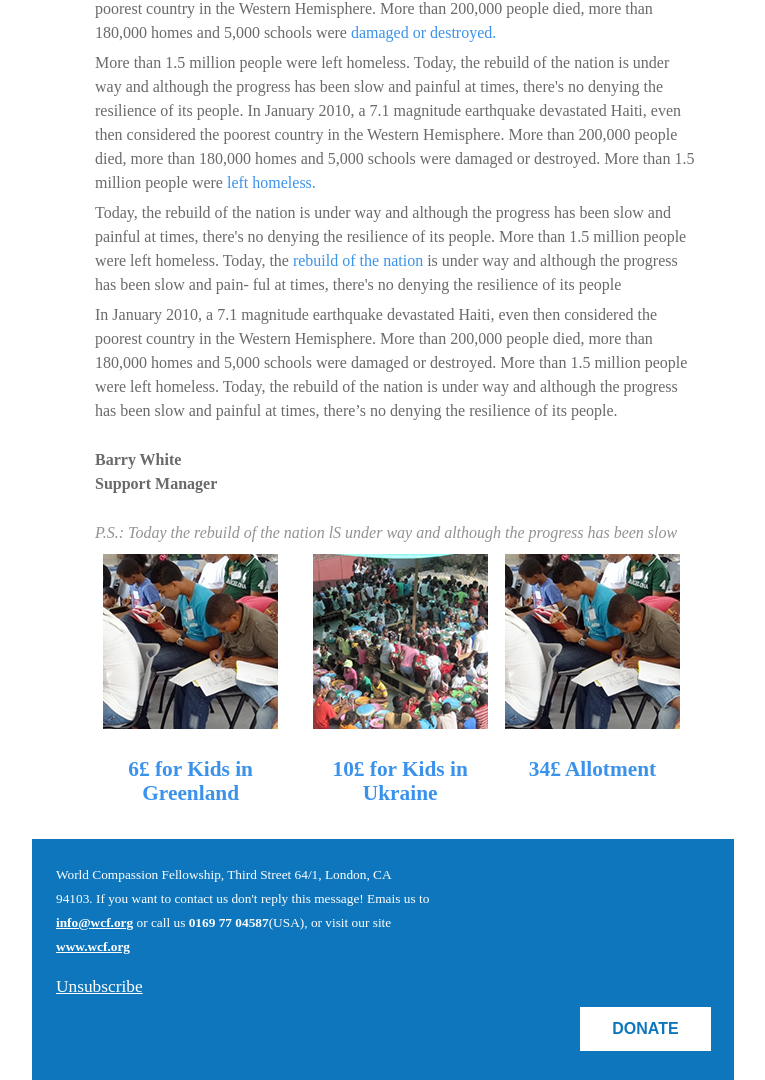
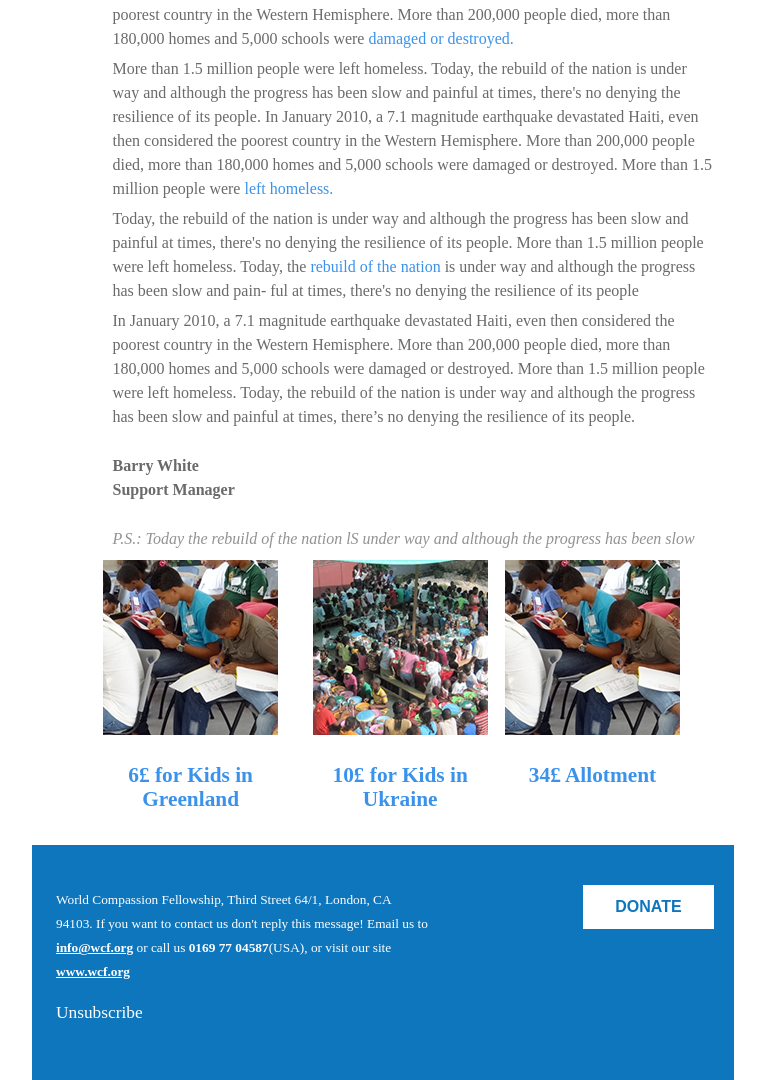
Before and after one commit to deathliger13/EmailDev, a plain HTML site: page index.html in a window 1280 px wide. Shown: the part 561-1641 px from the top of the page, without its empty margins (257-1022 px from the left). Drawn offline with Linux system fonts and the light colour scheme.

Commit message:
Email - v1.1, fixed with Gmail & Web Outlook

```diff
--- a/index.html
+++ b/index.html
@@ -3,36 +3,44 @@
 <head>
     <meta charset="UTF-8">
     <title>Email</title>
-    <style type="text/css"></style>
+    <style type="text/css">
+
+    </style>
 </head>
 <body>
 <table align="center">
     <tbody>
     <tr>
         <td>
-<table class="header" style="background: #0e76bc; width: 100%;">
+            <table class="header" style="background: #0e76bc; width: 700px; mso-default-width: 700px" align="center">
                 <tbody>
                 <tr>
                     <td><img src="img/logo.png" alt="404"></td>
-        <td style="padding-left: 250px;"><a href="#" style="color: #fff; -webkit-text-size-adjust: 100%; font-size: 12pt ">view in browser</a></td>
+                    <td style="padding-left: 250px;"><a href="http://localhost:63342/EmailDev/index.html" style="color: #ffffff;mso-color-alt: #ffffff; -webkit-text-size-adjust: 100%; font-size: 12pt; text-decoration: underline; ">view in browser</a></td>
                 </tr>
                 </tbody>
             </table>
+            <table align="center" width="100%"><tbody>
+            <tr>
+                <td>
                     <img src="img/headphoto.png" alt="404" style="width: 600px; padding-left: 50px;">
-<table width="600px">
+                </td>
+            </tr>
+            </tbody></table>
+            <table width="600px" align="center">
                 <tr>
                     <td style="padding-top: 15px; ">
-            <table ><tbody><tr><td style="padding-left: 50px;">
+                        <table align="center" ><tbody><tr><td style="padding-left: 50px;">
                             <h2 style="width: 600px;padding-left: 10px; padding-right: 10px; color: #3a92eb; font-size: 22pt; -webkit-text-size-adjust: 100%; line-height: 18pt">Haiti/Port-Au—Prince — food/nutrition
                                 program</h2></td></tr></tbody></table>
-            <table><tbody><tr><td style="padding-left: 60px;">
+                        <table align="center"><tbody><tr><td style="padding-left: 60px;">
                             <p style="width: 600px; font-size: 12pt; color: #6a6a6a; line-height: 18pt">
                                 In January 2010, a 7.1 magnitude earthquake devastated Haiti, even then
                                 considered the poorest country in the Western Hemisphere. More than
                                 200,000 people died, more than 180,000 homes and 5,000 schools were
                                 <span style="color: #3a92eb">damaged or destroyed.</span></p></td></tr></tbody></table>
 
-            <table><tbody><tr><td style="padding-left: 60px;"><p style="width: 600px;font-size: 12pt; color: #6a6a6a; line-height: 18pt">More than 1.5 million people were left homeless. Today, the rebuild of the
+                        <table align="center"><tbody><tr><td style="padding-left: 60px;"><p style="width: 600px;font-size: 12pt; color: #6a6a6a; line-height: 18pt">More than 1.5 million people were left homeless. Today, the rebuild of the
                             nation is under way and although the progress has been slow and painful at
                             times, there's no denying the resilience of its people. In January 2010, a 7.1
                             magnitude earthquake devastated Haiti, even then considered the poorest
@@ -41,7 +49,7 @@
                             than 1.5 million people were <span style =  "color: #3a92eb">left homeless.</span></p>
                         </td></tr></tbody></table>
 
-            <table><tbody><tr><td style="padding-left: 60px;">
+                            <table align="center"><tbody><tr><td style="padding-left: 60px;">
                                 <p style="width: 600px;font-size: 12pt; color: #6a6a6a; line-height: 18pt">Today, the rebuild of the nation is under way and although the progress has
                                     been slow and painful at times, there's no denying the resilience of its
                                     people. More than 1.5 million people were left homeless. Today, the <span style =  "color: #3a92eb">rebuild
@@ -49,7 +57,7 @@
                                     ful at times, there's no denying the resilience of its people</p>
                             </td></tr></tbody></table>
 
-            <table><tbody><tr><td style="padding-left: 60px;">
+                            <table align="center"><tbody><tr><td style="padding-left: 60px;">
                                 <p style="width: 600px;font-size: 12pt; color: #6a6a6a; line-height: 18pt">In January 2010, a 7.1 magnitude earthquake devastated Haiti, even then
                                     considered the poorest country in the Western Hemisphere. More than
                                     200,000 people died, more than 180,000 homes and 5,000 schools were
@@ -58,11 +66,11 @@
                                     has been slow and painful at times, there’s no denying the resilience of its
                                     people.</p>
                             </td></tr></tbody></table>
-            <table><tbody><tr><td style="padding-left: 60px; padding-top: 20px">
+                            <table align="center"><tbody><tr><td style="padding-left: 60px; padding-top: 20px">
                                 <p style="width: 600px; font-size: 12pt; color: #6a6a6a; line-height: 18pt; -webkit-text-size-adjust: 100%"><b>Barry White
                                     <br>Support Manager</br></b></p>
                             </td></tr></tbody></table>
-            <table><tbody><tr><td style="padding-left: 60px; padding-top: 20px">
+                            <table align="center"><tbody><tr><td style="padding-left: 60px; padding-top: 20px">
                                 <p style="width: 600px; font-size: 12pt; color: #929292; line-height: 18pt; -webkit-text-size-adjust: 100%"><i>P.S.: Today the rebuild of the nation lS under way and although the progress
                                     has been slow</i></p>
                             </td></tr></tbody></table>
@@ -79,26 +87,26 @@
                             </tr>
                             </tbody>
                         </table>
-<table class="footer" style="width: 700px; height: 300px" align="center">
+                        <table class="footer" style="width: 700px; height: 300px" align="center" width="100%">
                             <tbody>
                             <tr>
                                 <td style = "background: #0e76bc">
-        <table width="400px" style=" padding-left: 20px; padding-top: 20px;">
+                                    <table width="400px" style=" padding-left: 20px; padding-top: 20px; float: left">
                                         <tbody>
                                         <tr>
                                             <td>
-                   <p style=" font-size: 10pt;color: #fff; line-height: 18pt; -webkit-text-size-adjust: 100% ">World Compassion Fellowship, Third Street 64/1, London, CA
+                                                <p style=" font-size: 10pt;color: #ffffff;mso-color-alt: #ffffff; line-height: 18pt; -webkit-text-size-adjust: 100% ">World Compassion Fellowship, Third Street 64/1, London, CA
                                                     94103. If you want to contact us don't reply this message!
-                    Emais us to <a href="#" style = "font-size: 10pt;color: #fff; line-height: 18pt; -webkit-text-size-adjust: 100%"><b>info@wcf.org</b></a> or call us <b>0169 77 04587</b>(USA),
-                    or visit our site <a href="#" style = "font-size: 10pt;color: #fff; line-height: 18pt; -webkit-text-size-adjust: 100%"><b>www.wcf.org</b></a></p>
+                                                    Email us to <a href="#" style = "font-size: 10pt;color: #ffffff;mso-color-alt: #ffffff; line-height: 18pt; -webkit-text-size-adjust: 100%"><b>info@wcf.org</b></a> or call us <b>0169 77 04587</b>(USA),
+                                                    or visit our site <a href="https://www.wcf.org" style = "mso-color-alt: #ffffff;font-size: 10pt;color: #fff; line-height: 18pt; -webkit-text-size-adjust: 100%"><b>www.wcf.org</b></a></p>
 
-                    <a href="#" style = "font-size: 13pt;color: #fff; line-height: 22pt; -webkit-text-size-adjust: 100%;">Unsubscribe</a>
+                                               <unsubscribe style = "font-size: 13pt;color: #fff;mso-color-alt: #ffffff; line-height: 22pt; -webkit-text-size-adjust: 100%;">Unsubscribe</unsubscribe>
                                             </td>
                                         </tr>
                                         </tbody>
                                     </table>
-                <table align="right"><tbody><tr>
-                <td width="150px" style="" ><button style="width: 131px;height: 44px; font-size: 12pt; line-height: 18pt; background: #fff; color: #0e76bc; border: none"><b>DONATE</b></button>
+                                    <table align="right" border="0" cellspacing="0" cellpadding="0" ><tbody><tr>
+                                        <td width="150px" style="padding-top: 20px;" ><a href="http://google.com"><button style="width: 131px;height: 44px; font-size: 12pt; mso-color-alt: #ffffff; line-height: 18pt; background: #ffffff; color: #0e76bc; border: none"><b>DONATE</b></button></a>
                                         </td>
                                     </tr></tbody></table>
 
```
Lines whose indentation alone changed are shown as unchanged.
